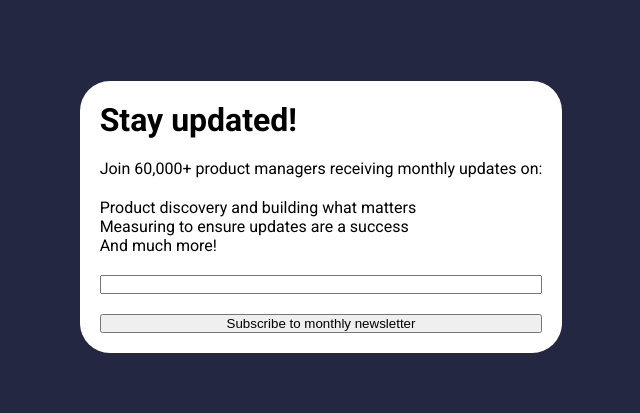
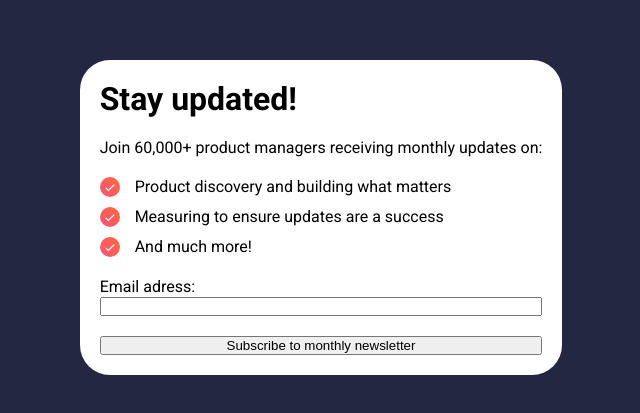
Before and after one commit to lucasfeklein/frontend-improve, a React (Vite) app: page / in a window 1280 px wide. Shown: the part 183-596 px from the top of the page, without its empty margins (319-959 px from the left). Built offline with nearby package versions, Linux system fonts and the light colour scheme.

Commit message:
check image

```diff
--- a/src/App.jsx
+++ b/src/App.jsx
@@ -19,13 +19,26 @@ function App() {
           <h1>Stay updated!</h1>
           <p>Join 60,000+ product managers receiving monthly updates on:</p>
 
-          <div>
-            <p>Product discovery and building what matters</p>
-            <p>Measuring to ensure updates are a success</p>
-            <p>And much more!</p>
+          <div
+            style={{ display: "flex", flexDirection: "column", gap: "10px" }}
+          >
+            <div style={{ display: "flex", gap: "15px" }}>
+              <img src="/icon-success.svg" style={{ width: "20px" }} />
+              Product discovery and building what matters
+            </div>
+            <div style={{ display: "flex", gap: "15px" }}>
+              <img src="/icon-success.svg" style={{ width: "20px" }} />
+              Measuring to ensure updates are a success
+            </div>
+            <div style={{ display: "flex", gap: "15px" }}>
+              <img src="/icon-success.svg" style={{ width: "20px" }} />
+              And much more!
+            </div>
           </div>
-
-          <input type="email" style={{ width: "100%" }} />
+          <label>
+            Email adress:
+            <input type="email" style={{ width: "100%" }} />
+          </label>
           <button style={{ width: "100%" }}>
             Subscribe to monthly newsletter
           </button>
```
